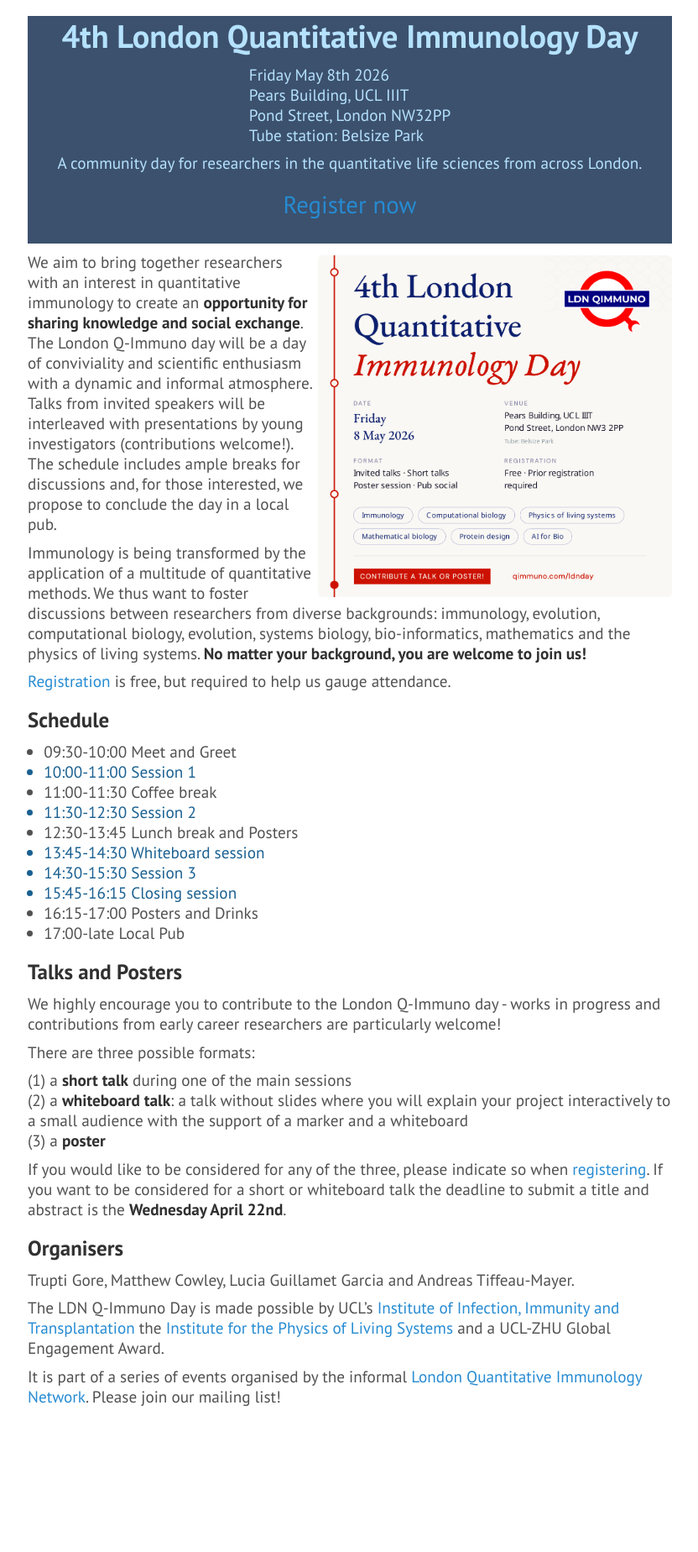
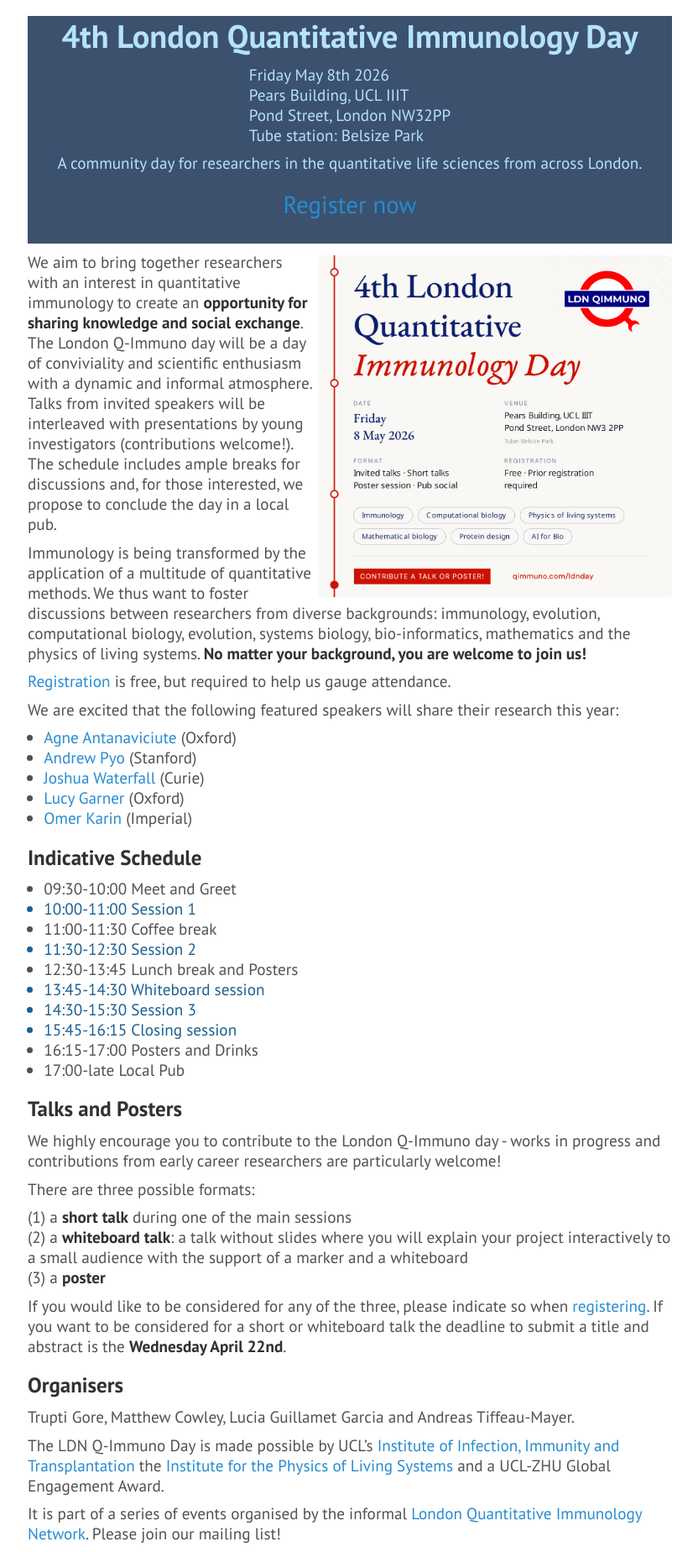
Before and after one commit to andim/andim.github.io, a Jekyll site: the page built from ldnday.md, in a window 1280 px wide. Shown: the whole page at 84% size, without its empty margins (223-1055 px from the left). Built offline with Jekyll 4.4.1, drawn with Linux system fonts in a browser that asks for light colours; nearby versions of some CDN libraries; a script that is not in the unit is left out; before the commit the page ends 1685 px from its top, so only the background shows below that.

Commit message:
added featured speakers

```diff
--- a/ldnday.md
+++ b/ldnday.md
@@ -43,7 +43,15 @@ Immunology is being transformed by the application of a multitude of quantitativ
 
 [Registration](https://luma.com/dpspncb1) is free, but required to help us gauge attendance.
 
-## Schedule
+We are excited that the following featured speakers will share their research this year:
+
+- [Agne Antanaviciute](https://www.imm.ox.ac.uk/people/agne-antanaviciute) (Oxford)
+- [Andrew Pyo](https://agpyo.github.io/) (Stanford)
+- [Joshua Waterfall](https://institut-curie.org/person/joshua-waterfall) (Curie)
+- [Lucy Garner](https://www.imm.ox.ac.uk/people/lucy-garner) (Oxford)
+- [Omer Karin](https://profiles.imperial.ac.uk/o.karin) (Imperial)
+
+## Indicative Schedule
 
 - 09:30-10:00 Meet and Greet
 <details open>
```
